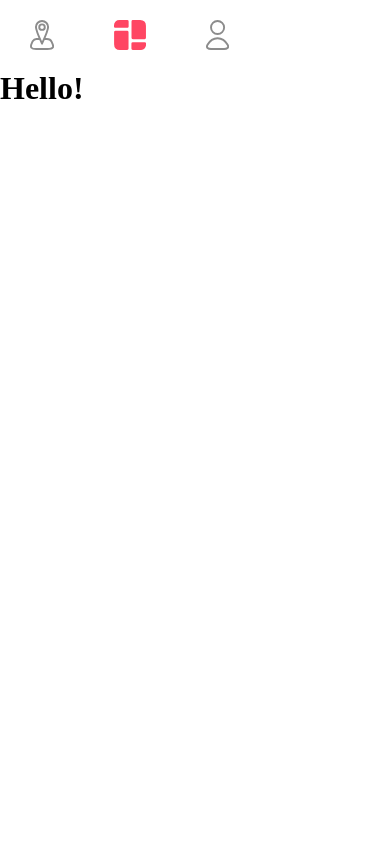
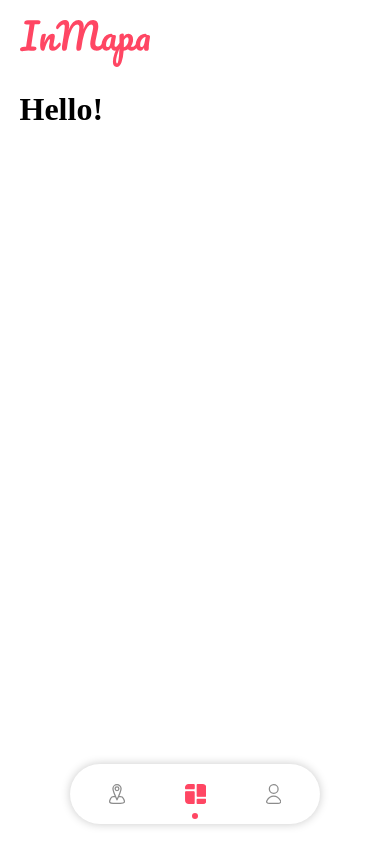
Before and after one commit to adamsniegon/diplomovaprace-zaloha, a React (Create React App) app in the folder public/: page / in a window 390 px wide. Built offline with nearby package versions, Linux system fonts and the light colour scheme.

Commit message:
feat: Improve navigation design and make it responsive

```diff
--- /dev/null
+++ b/public/src/App.css
@@ -0,0 +1,5 @@
+.App{
+    width: 90%;
+    height: 100%;
+    margin: auto;
+}
--- a/public/src/App.js
+++ b/public/src/App.js
@@ -1,14 +1,17 @@
 import React from 'react';
 import {BrowserRouter as Router, Switch, Route} from "react-router-dom";
-import Header from './parts/Header';
+import Navigation from './components/Navigation/Navigation';
+import Header from './components/Header/Header';
 import Home from './pages/Home';
 import Map from './pages/Map';
 import Profile from './pages/Profile';
+import './App.css';
 
 function App() {
   return (
     <div className="App">
       <Router>
+        <Navigation/>
         <Header/>
         <Switch>
           <Route exact path="/" component={Home}/>
--- /dev/null
+++ b/public/src/components/Header/Header.js
@@ -0,0 +1,12 @@
+import React from 'react';
+import Logo from '../Logo/Logo';
+
+function Header() {
+    return (
+        <React.Fragment>
+            <Logo/>
+        </React.Fragment>
+    );
+  }
+
+  export default Header;
--- /dev/null
+++ b/public/src/components/Logo/Logo.css
@@ -0,0 +1,4 @@
+.logo{
+    width: 130px;
+    margin: 20px 0px;
+}
--- /dev/null
+++ b/public/src/components/Logo/Logo.js
@@ -0,0 +1,11 @@
+import React from 'react';
+import './Logo.css';
+import logo from '../../assets/images/app-logo.svg';
+
+function Logo() {
+    return (
+        <img className="logo" src={logo}></img>
+    );
+  }
+
+  export default Logo;
--- a/public/src/components/Navigation/Navigation.css
+++ b/public/src/components/Navigation/Navigation.css
@@ -1,15 +1,95 @@
 .navigation{
+    width: 250px;
     list-style: none;
     display: flex;
+    justify-content: center;
+    position: fixed;
+    top: 0px;
+    left: 0px;
+    right: 0px;
+    margin: auto;
+    background: #ffffff;
+    z-index: 2;
+}
+
+@media only screen and (max-width: 768px) {
+    .navigation{
+        order: 2;
+        top: auto;
+        bottom: 20px;
+        box-shadow: 0px 0px 10px 0px #cacaca;
+        border-radius: 50px;
+    }
+}
+
+@media only screen and (max-width: 280px) {
+    .navigation{
+        width: 200px
+    }
+}
+
+@media only screen and (max-width: 230px) {
+    .navigation{
+        width: 150px
+    }
 }
 
 .navigation__link{
     display: block;
     padding: 20px 30px;
+    position: relative;
+    -webkit-tap-highlight-color:transparent;
+}
+
+@media only screen and (max-width: 280px) {
+    .navigation__link{
+        padding: 20px 20px;
+    }
+}
+
+@media only screen and (max-width: 230px) {
+    .navigation__link{
+        padding: 15px 10px;
+    }
+}
+
+.navigation__link::after{
+    content: '';
+    width: 6px;
+    height: 6px;
+    background: #ff4663;
+    position: absolute;
+    bottom: 0px;
+    left: 0px;
+    right: 0px;
+    margin: auto;
+    border-radius: 50%;
+    transform: translate3d(0px, 20px, 0px);
+    transition: transform 0.2s ease-out;
+    opacity: 0;
+}
+
+@media only screen and (max-width: 768px) {
+    .navigation__link::after{
+        transform: translate3d(0px, 5px, 0px);
+        transition: transform 0.2s ease-out, opacity 0.2s ease-out;
+    }
 }
 
 .navigation__link--active{
     stroke: #ffffff;
+}
+
+.navigation__link--active.navigation__link::after{
+    transform: translate3d(0px, 0px, 0px);
+    opacity: 1;
+}
+
+@media only screen and (max-width: 768px) {
+    .navigation__link--active.navigation__link::after{
+        transform: translate3d(0px, -5px, 0px);
+        opacity: 1;
+    }
 }
 
 .navigation__link--active .navigation__icon-group{
@@ -35,5 +115,5 @@
 
 .navigation__icon{
     display: block;
-    height: 30px;
+    height: 20px;
 }
--- a/public/src/components/Navigation/Navigation.js
+++ b/public/src/components/Navigation/Navigation.js
@@ -4,7 +4,6 @@ import './Navigation.css';
 
 function Navigation() {
     return (
-        <React.Fragment>
         <nav className="navigation">
             <li className="navigation__list">
                 <NavLink className="navigation__link" activeClassName="navigation__link--active" to="/map">
@@ -37,7 +36,6 @@ function Navigation() {
                 </NavLink>
             </li>
         </nav>
-        </React.Fragment>
     );
   }
 
--- a/public/src/parts/Header.js
+++ /dev/null
@@ -1,12 +0,0 @@
-import React from 'react';
-import Navigation from '../components/Navigation/Navigation';
-
-function Header() {
-    return (
-      <React.Fragment>
-          <Navigation/>
-      </React.Fragment>
-    );
-  }
-
-  export default Header;
```
Also changed, not shown: public/src/assets/images/app-logo.svg (added). Lines whose indentation alone changed are shown as unchanged.
